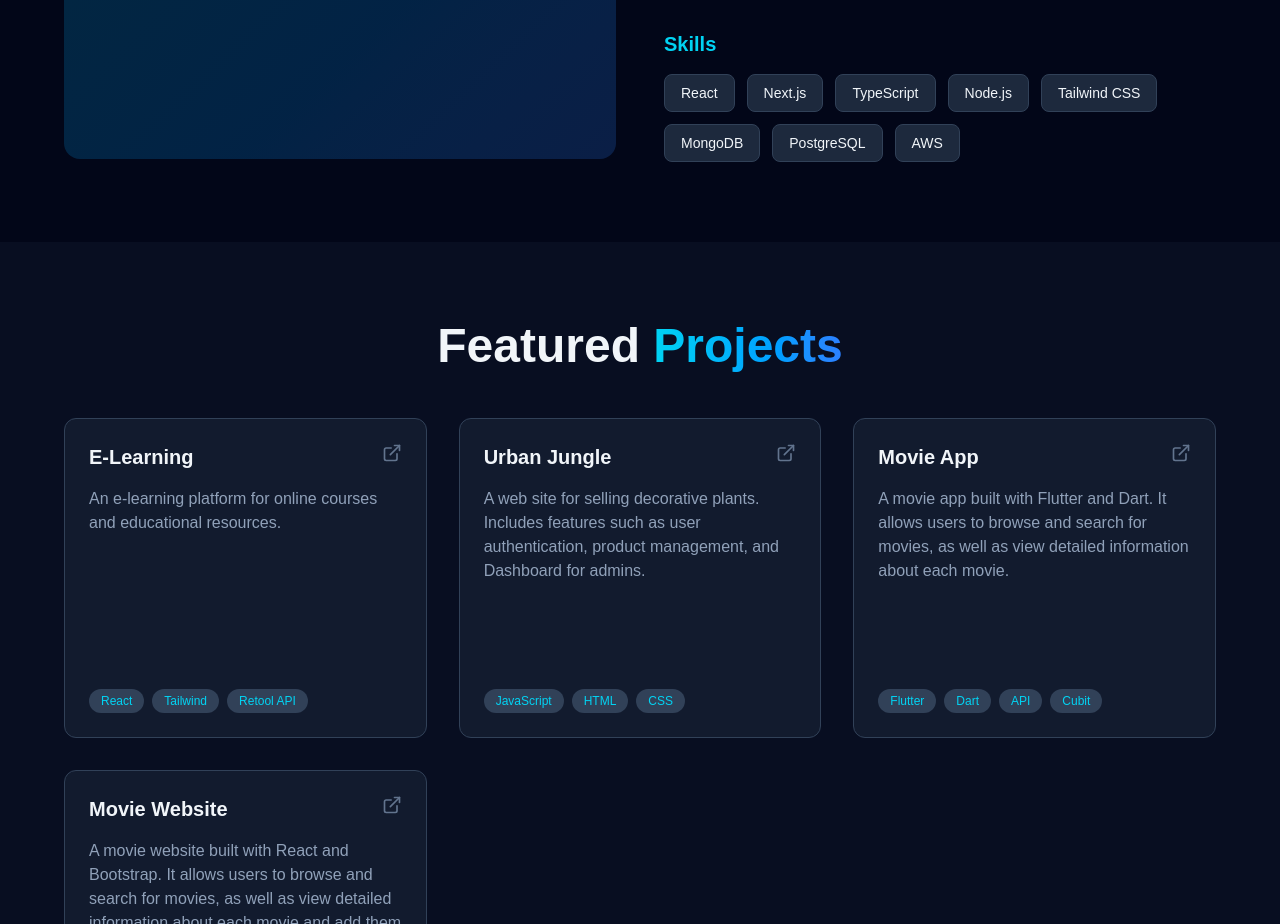
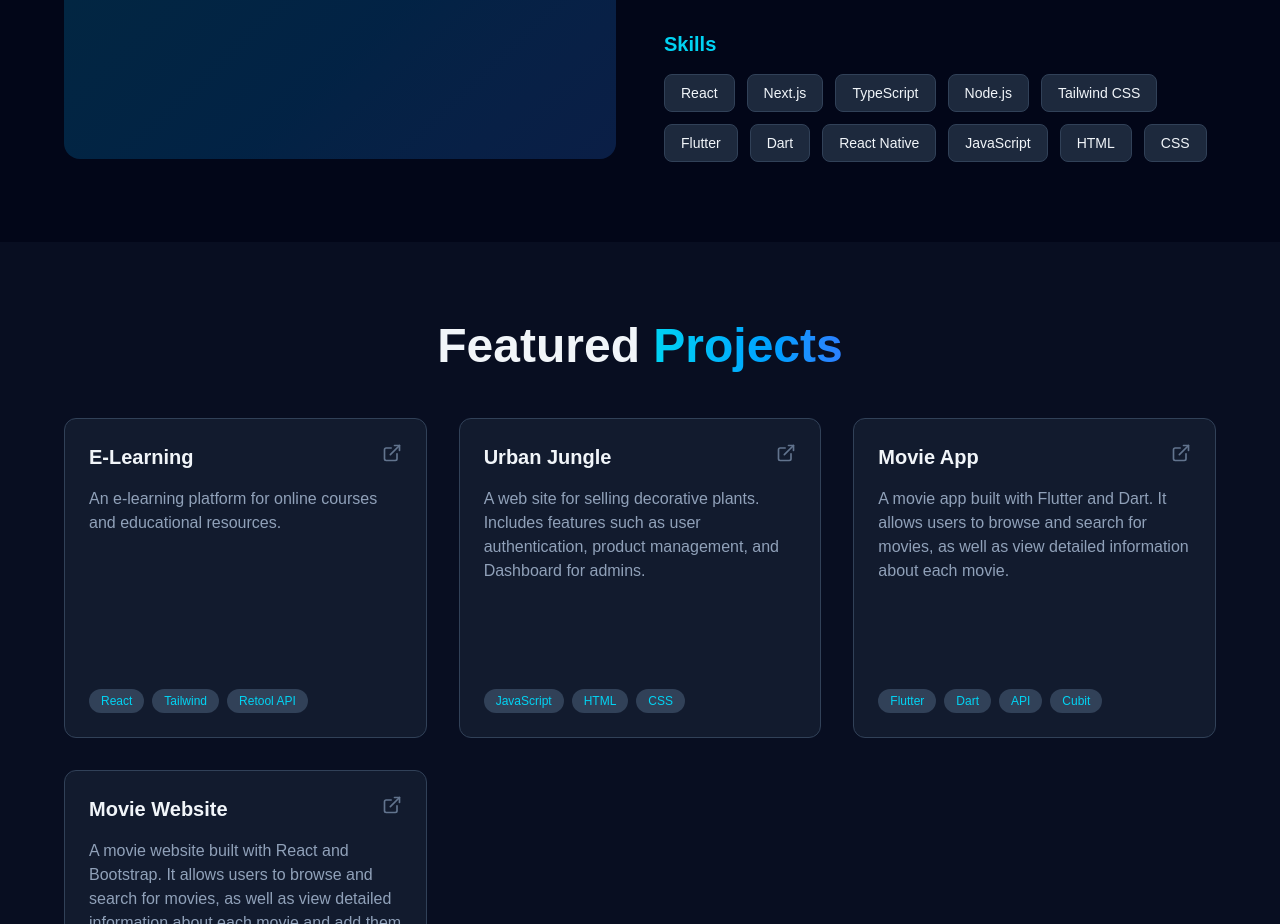
Before and after one commit to Mustafa1Mohamed/mustafa-mohamed-portofolio, a Next.js app: page / in a window 1280 px wide. Shown: the part 1340-2264 px from the top of the page. Built offline with nearby package versions, Linux system fonts and the light colour scheme.

Commit message:
adding some skills

```diff
--- a/data/skills.ts
+++ b/data/skills.ts
@@ -4,7 +4,10 @@ export const skills = [
   "TypeScript",
   "Node.js",
   "Tailwind CSS",
-  "MongoDB",
-  "PostgreSQL",
-  "AWS"
+  "Flutter",
+  "Dart",
+  "React Native",
+  "JavaScript",
+  "HTML",
+  "CSS",
 ];
```
